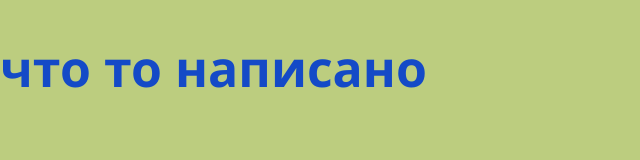
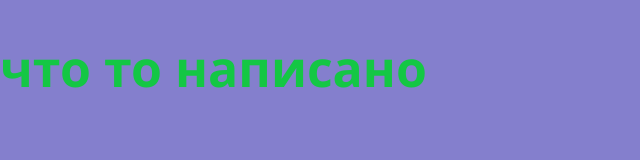
Before and after one commit to maxmincz/first-project, a plain HTML site: page index.html in a window 1280 px wide. Shown: the whole page, without its empty margins (0-640 px from the left). Drawn offline with Linux system fonts and the light colour scheme.

Commit message:
1519синий фон зеленые буквы

```diff
--- a/style.css
+++ b/style.css
@@ -3,7 +3,7 @@ body {
   font-family: "inter", sans-serif;
   font-weight: 400;
 
-  background-color: #bccd7f;
+  background-color: #847fcd;
 }
 
 h1,
@@ -22,5 +22,5 @@ blockquote {
 .h1_class {
   font-size: 50px;
   font-family: 'Segoe UI', Tahoma, Geneva, Verdana, sans-serif;
-  color:rgb(20, 74, 199)
+  color:rgb(20, 199, 68)
 }
```
